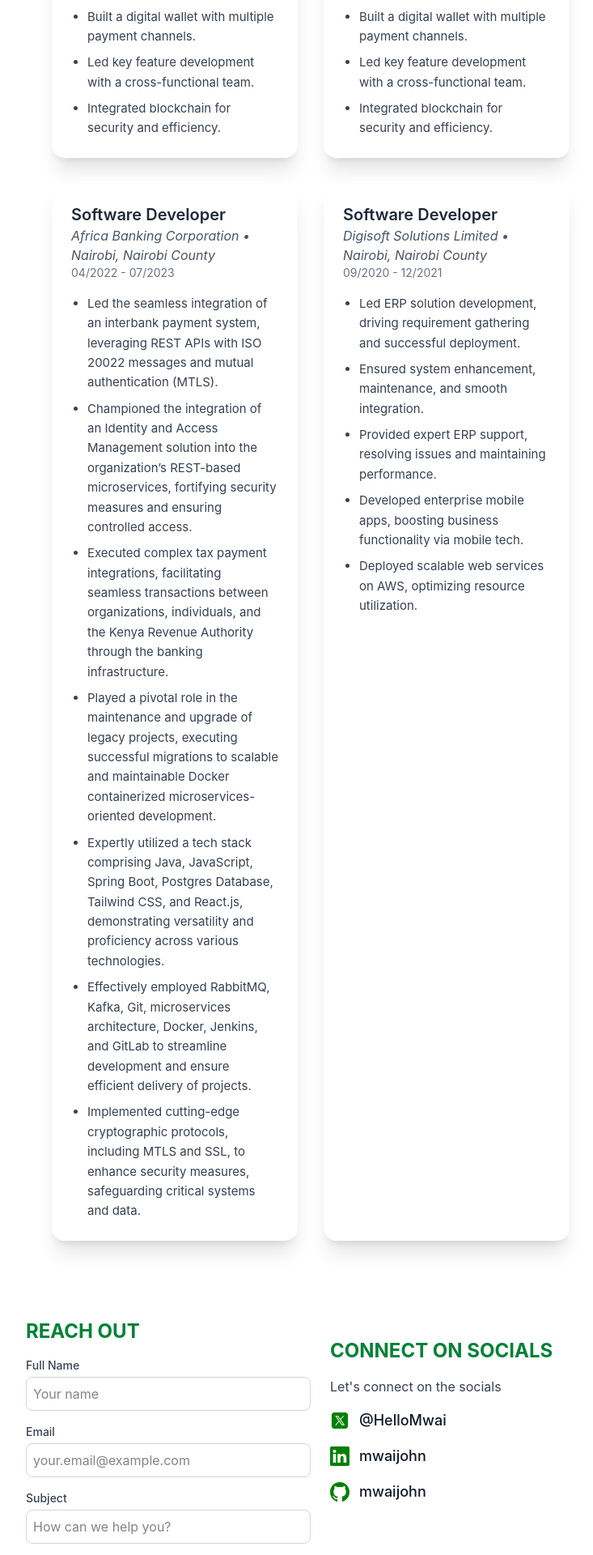
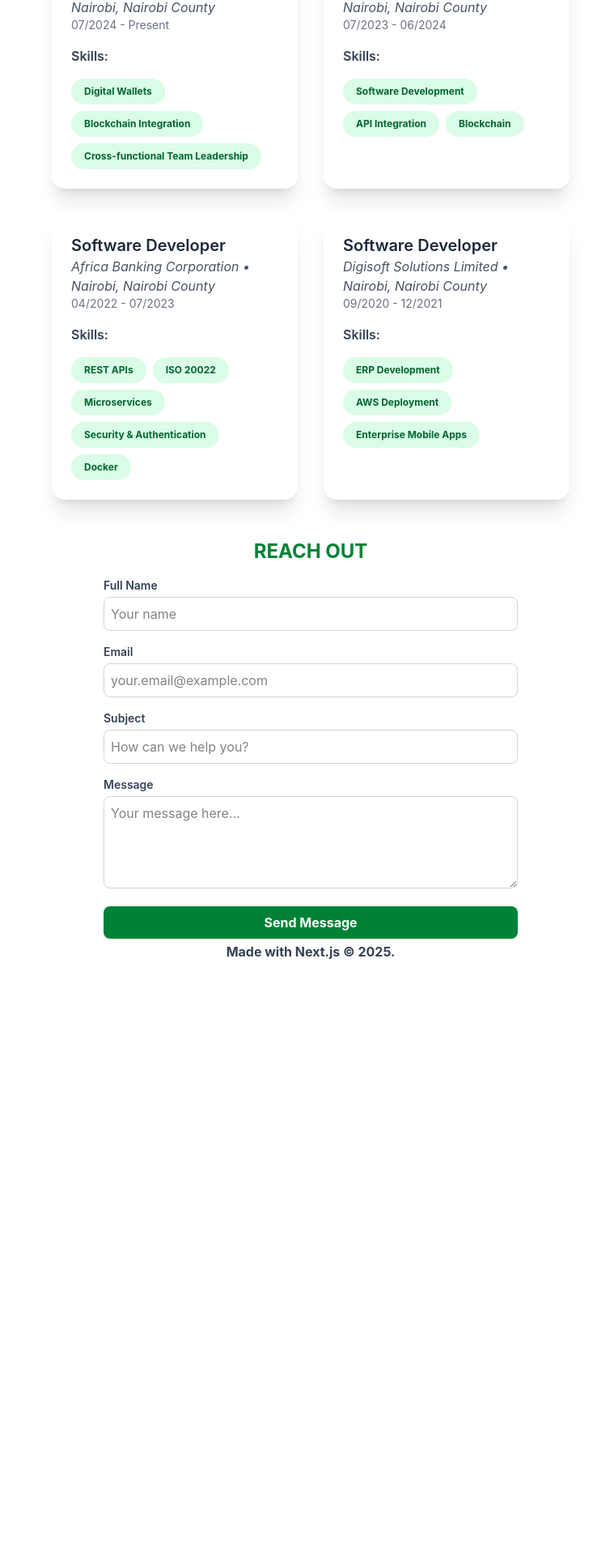
Before and after one commit to mwaijohn/nextportfolio, a Next.js app: page / in a window 1280 px wide. Shown: the part 775-2695 px from the top of the page at 81% size, without its empty margins (256-989 px from the left). After the commit the page ends 1998 px from the top, so only its background shows below. Built offline with nearby package versions, Linux system fonts and the light colour scheme.

Commit message:
improving design

```diff
--- a/app/ui/Contact.tsx
+++ b/app/ui/Contact.tsx
@@ -2,28 +2,27 @@ import Link from 'next/link';
 
 const Contact = () => {
     return (
-        <div id='contacts' className='flex flex-col sm:flex-row justify-between px-8 py-12'>
-            {/* Contact Form */}
-            <div className='sm:w-1/2 w-full'>
-                <h2 className='text-2xl font-bold text-green-700 mb-4'>REACH OUT</h2>
+        <div id='contacts' className='w-full'>
+            <h2 className='text-2xl font-bold text-green-700 mb-4 text-center'>REACH OUT</h2>
+            <div className='w-full lg:w-2/3 mx-auto'>
                 <form action="#" method="POST" className="space-y-4">
                     <div>
-                        <label htmlFor="name" className="block text-sm font-medium text-gray-700">Full Name</label>
+                        <label htmlFor="name" className="block text-sm font-semibold text-gray-700">Full Name</label>
                         <input type="text" name="name" id="name" autoComplete="name"
                             className="mt-1 w-full rounded-md border border-gray-300 p-2 focus:border-green-700 focus:ring-green-700" placeholder="Your name" />
                     </div>
                     <div>
-                        <label htmlFor="email" className="block text-sm font-medium text-gray-700">Email</label>
+                        <label htmlFor="email" className="block text-sm font-semibold text-gray-700">Email</label>
                         <input type="email" name="email" id="email" autoComplete="email"
                             className="mt-1 w-full rounded-md border border-gray-300 p-2 focus:border-green-700 focus:ring-green-700" placeholder="your.email@example.com" />
                     </div>
                     <div>
-                        <label htmlFor="subject" className="block text-sm font-medium text-gray-700">Subject</label>
+                        <label htmlFor="subject" className="block text-sm font-semibold text-gray-700">Subject</label>
                         <input type="text" name="subject" id="subject"
                             className="mt-1 w-full rounded-md border border-gray-300 p-2 focus:border-green-700 focus:ring-green-700" placeholder="How can we help you?" />
                     </div>
                     <div>
-                        <label htmlFor="message" className="block text-sm font-medium text-gray-700">Message</label>
+                        <label htmlFor="message" className="block text-sm font-semibold text-gray-700">Message</label>
                         <textarea id="message" name="message" rows={4}
                             className="mt-1 w-full rounded-md border border-gray-300 p-2 focus:border-green-700 focus:ring-green-700" placeholder="Your message here..."></textarea>
                     </div>
@@ -33,26 +32,6 @@ const Contact = () => {
                     </button>
                 </form>
             </div>
-
-            {/* Socials Section */}
-            <div className='sm:w-1/2 w-full mt-8 sm:mt-0 p-6'>
-                <h2 className='text-2xl font-bold text-green-700 mb-4'>CONNECT ON SOCIALS</h2>
-                <p className='mb-4 text-gray-700'>Let's connect on the socials</p>
-                <div className='space-y-4'>
-                    {[
-                        { name: '@HelloMwai', link: 'https://x.com/HelloMwai', icon: '/svg/x.svg' },
-                        { name: 'mwaijohn', link: 'https://www.linkedin.com/in/mwaijohn/', icon: '/svg/linkedin.svg' },
-                        { name: 'mwaijohn', link: 'https://github.com/mwaijohn', icon: '/svg/github.svg' },
-                    ].map((social, index) => (
-                        <div key={index} className='flex items-center space-x-3'>
-                            <img src={social.icon} alt={social.name} className="w-6 h-6" />
-                            <Link href={social.link} className='text-lg font-medium text-gray-900 hover:text-green-700' target='blank'>
-                                {social.name}
-                            </Link>
-                        </div>
-                    ))}
-                </div>
-            </div>
         </div>
     )
 }
--- a/app/ui/Experience.tsx
+++ b/app/ui/Experience.tsx
@@ -4,50 +4,28 @@ const experiences = [
         company: "Africa Banking Corporation",
         location: "Nairobi, Nairobi County",
         duration: "07/2024 - Present",
-        responsibilities: [
-            "Built a digital wallet with multiple payment channels.",
-            "Led key feature development with a cross-functional team.",
-            "Integrated blockchain for security and efficiency."
-        ]
+        skills: ["Digital Wallets", "Blockchain Integration", "Cross-functional Team Leadership"]
     },
     {
         title: "Senior Software Developer",
         company: "Africa Banking Corporation",
         location: "Nairobi, Nairobi County",
         duration: "07/2023 - 06/2024",
-        responsibilities: [
-            "Built a digital wallet with multiple payment channels.",
-            "Led key feature development with a cross-functional team.",
-            "Integrated blockchain for security and efficiency."
-        ]
+        skills: ["Software Development", "API Integration", "Blockchain"]
     },
     {
         title: "Software Developer",
         company: "Africa Banking Corporation",
         location: "Nairobi, Nairobi County",
         duration: "04/2022 - 07/2023",
-        responsibilities: [
-            "Led the seamless integration of an interbank payment system, leveraging REST APIs with ISO 20022 messages and mutual authentication (MTLS).",
-            "Championed the integration of an Identity and Access Management solution into the organization’s REST-based microservices, fortifying security measures and ensuring controlled access.",
-            "Executed complex tax payment integrations, facilitating seamless transactions between organizations, individuals, and the Kenya Revenue Authority through the banking infrastructure.",
-            "Played a pivotal role in the maintenance and upgrade of legacy projects, executing successful migrations to scalable and maintainable Docker containerized microservices-oriented development.",
-            "Expertly utilized a tech stack comprising Java, JavaScript, Spring Boot, Postgres Database, Tailwind CSS, and React.js, demonstrating versatility and proficiency across various technologies.",
-            "Effectively employed RabbitMQ, Kafka, Git, microservices architecture, Docker, Jenkins, and GitLab to streamline development and ensure efficient delivery of projects.",
-            "Implemented cutting-edge cryptographic protocols, including MTLS and SSL, to enhance security measures, safeguarding critical systems and data."
-        ]
+        skills: ["REST APIs", "ISO 20022", "Microservices", "Security & Authentication", "Docker"]
     },
     {
         title: "Software Developer",
         company: "Digisoft Solutions Limited",
         location: "Nairobi, Nairobi County",
         duration: "09/2020 - 12/2021",
-        responsibilities: [
-            "Led ERP solution development, driving requirement gathering and successful deployment.",
-            "Ensured system enhancement, maintenance, and smooth integration.",
-            "Provided expert ERP support, resolving issues and maintaining performance.",
-            "Developed enterprise mobile apps, boosting business functionality via mobile tech.",
-            "Deployed scalable web services on AWS, optimizing resource utilization."
-        ]
+        skills: ["ERP Development", "AWS Deployment", "Enterprise Mobile Apps"]
     }
 ];
 
@@ -64,11 +42,12 @@ const Experience = () => {
                             <p className="text-md italic text-gray-600">{exp.company} • {exp.location}</p>
                             <p className="text-sm text-gray-500">{exp.duration}</p>
                         </div>
-                        <ul className="list-disc pl-5 text-gray-700 text-[15px] space-y-2">
-                            {exp.responsibilities.map((item, idx) => (
-                                <li key={idx} className="leading-relaxed">{item}</li>
+                        <p className="text-gray-700 mb-4 font-semibold">Skills:</p>
+                        <div className="flex flex-wrap gap-2 mt-2">
+                            {exp.skills.map((skill, idx) => (
+                                <span key={idx} className="bg-green-100 text-green-800 text-xs font-bold px-4 py-2 rounded-full">{skill}</span>
                             ))}
-                        </ul>
+                        </div>
                     </div>
                 ))}
             </div>
--- a/app/ui/Hero.tsx
+++ b/app/ui/Hero.tsx
@@ -1,8 +1,9 @@
 import Image from "next/image"
+import Link from "next/link"
 
 const Hero = () => {
     return (
-        <div className="flex flex-col sm:flex-row items-center px-6 md:px-16 py-12">
+        <div className="flex flex-col lg:flex-row items-center px-6 md:px-16 py-12">
             {/* Profile Image */}
             <div className="w-full sm:w-1/3 flex justify-center">
                 <Image
@@ -27,6 +28,21 @@ const Hero = () => {
                 <p className="text-lg md:text-xl text-gray-600">
                     Passionate about technical writing and continuous learning.
                 </p>
+
+                <div className='flex mt-4 space-x-4'>
+
+                    {[
+                        { name: '@HelloMwai', link: 'https://x.com/HelloMwai', icon: '/svg/x.svg' },
+                        { name: 'mwaijohn', link: 'https://www.linkedin.com/in/mwaijohn/', icon: '/svg/linkedin.svg' },
+                        { name: 'mwaijohn', link: 'https://github.com/mwaijohn', icon: '/svg/github.svg' },
+                    ].map((social, index) => (
+                        <Link href={social.link} key={index} className='text-lg font-medium text-gray-900 hover:text-green-700' target='blank'>
+                            <img src={social.icon} alt={social.name} className="w-8 h-8" />
+                        </Link>
+                    ))
+                    }
+                </div>
+
             </div>
         </div>
     )
--- a/next.config.ts
+++ b/next.config.ts
@@ -1,31 +1,31 @@
 import type { NextConfig } from "next";
 
+const nextConfig: NextConfig = {
+  images: {
+    remotePatterns: [
+      {
+        protocol: 'https',
+        hostname: 'plus.unsplash.com',
+      },
+    ],
+  },
+};
+
 // const nextConfig: NextConfig = {
+//   output: "export", // Enables static export
 //   images: {
+//     unoptimized: true, // Avoids Image Optimization issues on GitHub Pages
 //     remotePatterns: [
 //       {
 //         protocol: 'https',
 //         hostname: 'plus.unsplash.com',
 //       },
-//     ],
+//     ]
 //   },
+//   basePath: "/nextportfolio", // Change this to your repo name
+//   assetPrefix: "/nextportfolio",
+
 // };
-
-const nextConfig: NextConfig = {
-  output: "export", // Enables static export
-  images: {
-    unoptimized: true, // Avoids Image Optimization issues on GitHub Pages
-    remotePatterns: [
-      {
-        protocol: 'https',
-        hostname: 'plus.unsplash.com',
-      },
-    ]
-  },
-  basePath: "/nextportfolio", // Change this to your repo name
-  assetPrefix: "/nextportfolio",
-
-};
 
 
 module.exports = nextConfig;
```
Also changed, not shown: 1 other file (tests, documents, lock files or other folders).
